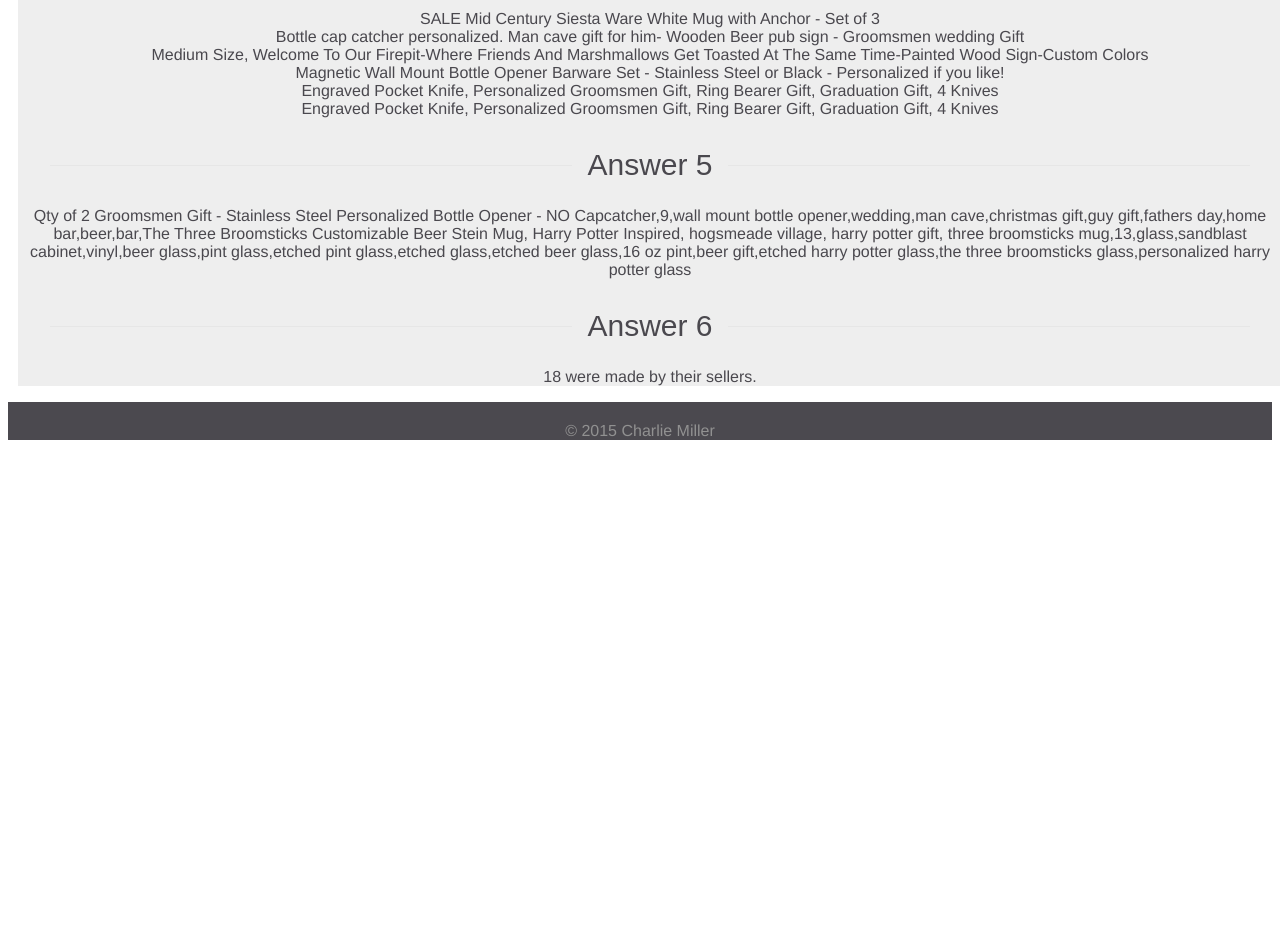
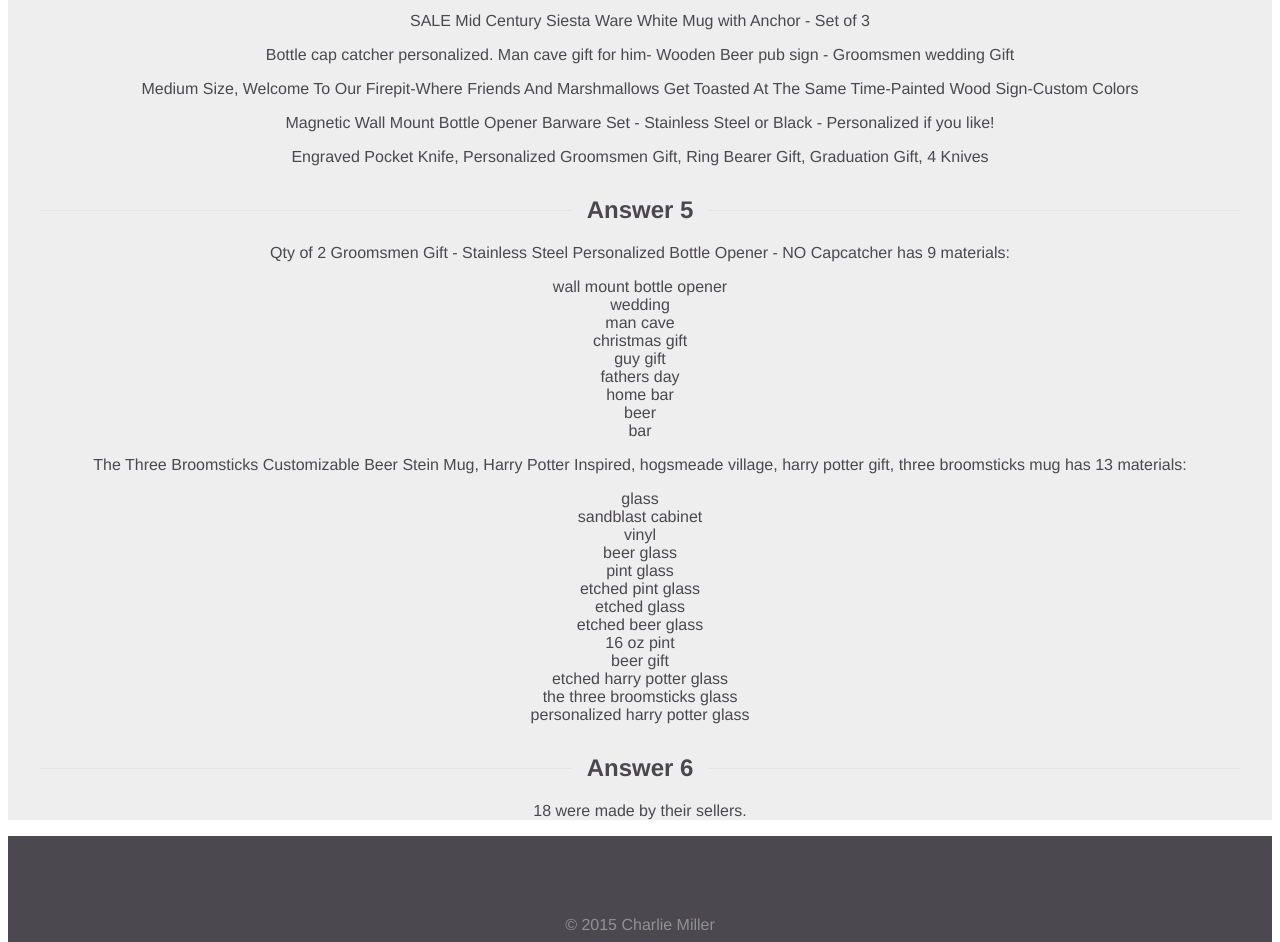
Before and after one commit to charlahcodes/etsy-items, a plain HTML site: page index.html in a window 1280 px wide. Shown: the part 653-1595 px from the top of the page. Before the commit the page ends 1101 px from the top, so only its background shows below. Drawn offline with Linux system fonts and the light colour scheme.

Commit message:
Final version

```diff
--- a/index.html
+++ b/index.html
@@ -2,6 +2,7 @@
 <html>
 <head>
   <title>Etsy Items</title>
+  <link href='https://fonts.googleapis.com/css?family=Roboto+Slab' rel='stylesheet' type='text/css'>
   <link rel="stylesheet" type="text/css" href="css/main.css">
 </head>
 <body>
@@ -18,7 +19,7 @@
   <h2 class="background"><span>Answer 4</span></h2>
   <p id="answer4"></p>
   <h2 class="background"><span>Answer 5</span></h2>
-  <p id="answer5"></p>
+  <p id="answer5" class="five"></p>
   <h2 class="background"><span>Answer 6</span></h2>
   <p id="answer6"></p>
 </div>
--- a/js/main.js
+++ b/js/main.js
@@ -34,16 +34,20 @@
 
 // 2. Show me how to get an array of items that cost between $14.00 and $18.00 USD.
 
-var str2 = "";
+var str2 = [];
 items.filter(function(filter14to18) {
   if ((filter14to18.price > 14) && (filter14to18.price < 18)) {
-    str2 += filter14to18.title;
+    str2.push(filter14to18.title);
   };
 });
-// var aChild = element.appendChild(aChild);
+
 var answer2 = document.querySelector('#answer2');
-var textNode2 = document.createTextNode(str2);
-answer2.appendChild(textNode2);
+str2.forEach(function(eachTitle) {
+ var textNode2 = document.createElement('p');
+ textNode2.textContent = eachTitle;
+ answer2.appendChild(textNode2);
+});
+
 
 // // 3. Which item has a "GBP" currency code? Display its name and price.
 
@@ -58,55 +62,44 @@ var answer3 = document.querySelector('#answer3');
 var textNode3 = document.createTextNode(str3);
 answer3.appendChild(textNode3);
 
+
 // 4. Display a list of all items who are made of wood.
 
-// First, function that gets items.materials
 var woodArray = [];
+
 var findWood = items.forEach(function(filterMaterials) {
   var fltmats = filterMaterials.materials;
-  if (filterMaterials.materials != -1) {
-  // now nest another function inside to get instances of wood
-    fltmats.forEach(function(eachWood) {
-      if (eachWood.indexOf("wood") != -1) {
+  fltmats.forEach(function(eachWood) {
+     if (eachWood === "wood") {
          woodArray.push(filterMaterials.title);
       };
-    });
-  };
+  });
 });
 
 var answer4 = document.querySelector('#answer4');
 woodArray.forEach(function(eachWood) {
- var textNode4 = document.createElement('div');
+ var textNode4 = document.createElement('p');
  textNode4.textContent = eachWood;
  answer4.appendChild(textNode4);
 });
 
-// var answer4 = document.querySelector('#answer4');
-// woodArray.forEach(function(eachWood) {
-//   var textNode4 = document.createTextNode(eachWood);
-//   // append break tag here
-//   answer4.appendChild(textNode4);
-// });
 
 // 5. Which items are made of eight or more materials? Display the name, number of items and the items it is made of.
 
 var eightArray = [];
 var findEight = items.filter(function(item) {
-  return item.materials.length > 8;
-});
-
-findEight.forEach(function(findEight) {
-  eightArray.push(findEight.title);
-  eightArray.push(findEight.materials.length);
-  var eightMaterials = findEight.materials;
-  eightMaterials.forEach(function(eachMat) {
-    eightArray.push(eachMat);
-  });
+  return item.materials.length > 7;
 });
 
 var answer5 = document.querySelector('#answer5');
-var textNode5 = document.createTextNode(eightArray);
-answer5.appendChild(textNode5);
+
+findEight.forEach(function(item) {
+  var textNode5 = document.createElement('div');
+  var materialsList = item.materials.join("\n");
+  textNode5.innerHTML = item.title + ' has ' + item.materials.length + ' materials:' + '<p>' + materialsList + '</p>';
+  answer5.appendChild(textNode5);
+});
+
 
 // 6. How many items were made by their sellers?
 
@@ -121,7 +114,4 @@ var textNode6 = document.createTextNode(numberSelfMade);
 answer6.appendChild(textNode6);
 
 
-
-
-
 })();
--- a/scss/main.scss
+++ b/scss/main.scss
@@ -7,7 +7,8 @@ footer {
   background-color: #4B494F;
   text-align: center;
   color: #919191;
-  padding-top: 20px;
+  padding-top: 80px;
+  padding-bottom: 20px;
 }
 
 .head {
@@ -23,18 +24,17 @@ footer {
 };
 
 .mainbody {
+  height: 100%;
   width: 100%;
-  height: 100%;
   background-color: #EEEEEE;
   padding-top: 7px;
-  margin-left: 10px;
-  margin-right: 10px;
+  margin-top: -4px;
   text-align: center;
 
 }
 
 h2 {
-    font: 30px sans-serif;
+    font: 30px 'Roboto Slab' serif;
     margin-top: 30px;
     text-align: center;
 }
@@ -44,7 +44,7 @@ h2.background {
     z-index: 1;
 
     &:before {
-        border-top: 1px solid #E6E6E6;
+        border-top: 1px solid #E4E4E4;
         content:"";
         margin: 0 auto;
         position: absolute;
@@ -58,3 +58,11 @@ h2.background {
         padding: 0 15px;
     }
 }
+
+.test2 {
+  color: red;
+}
+
+.five {
+  white-space: pre-line;
+}
```
Also changed, not shown: css/main.css.
